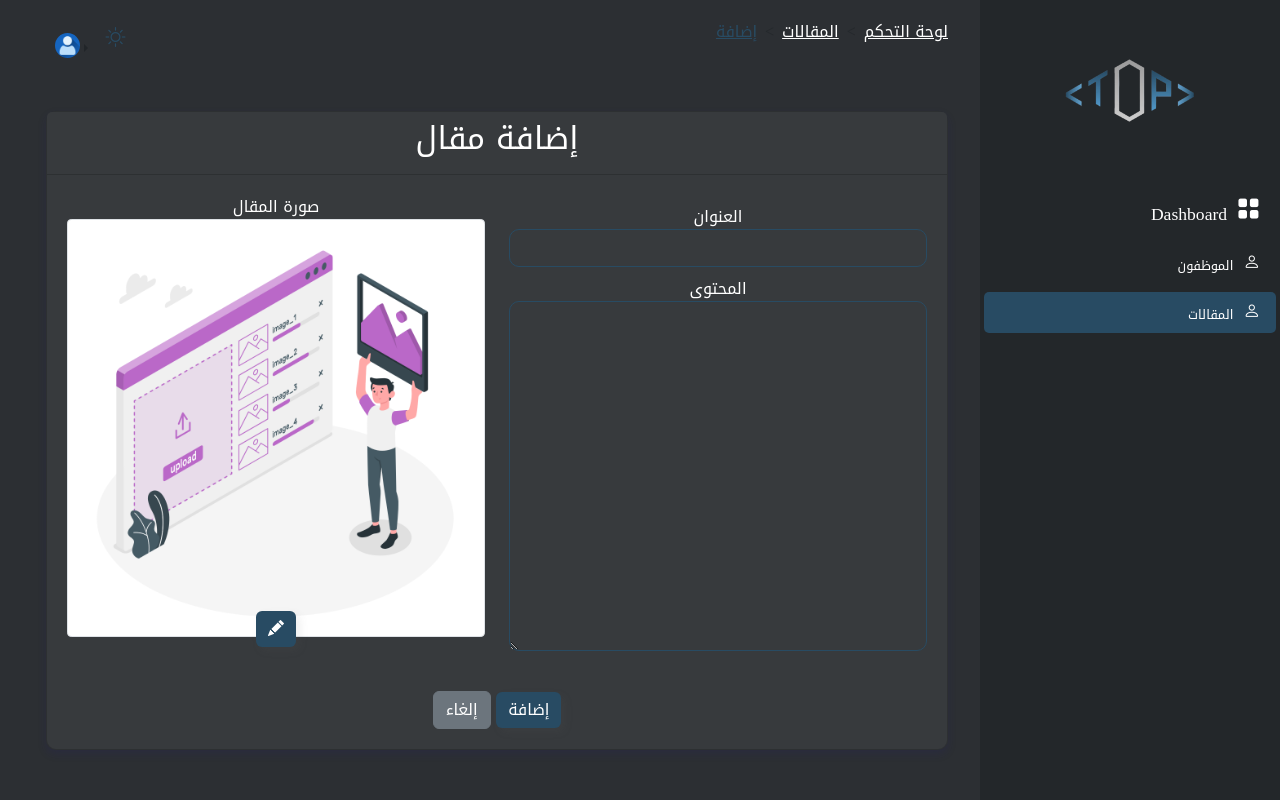
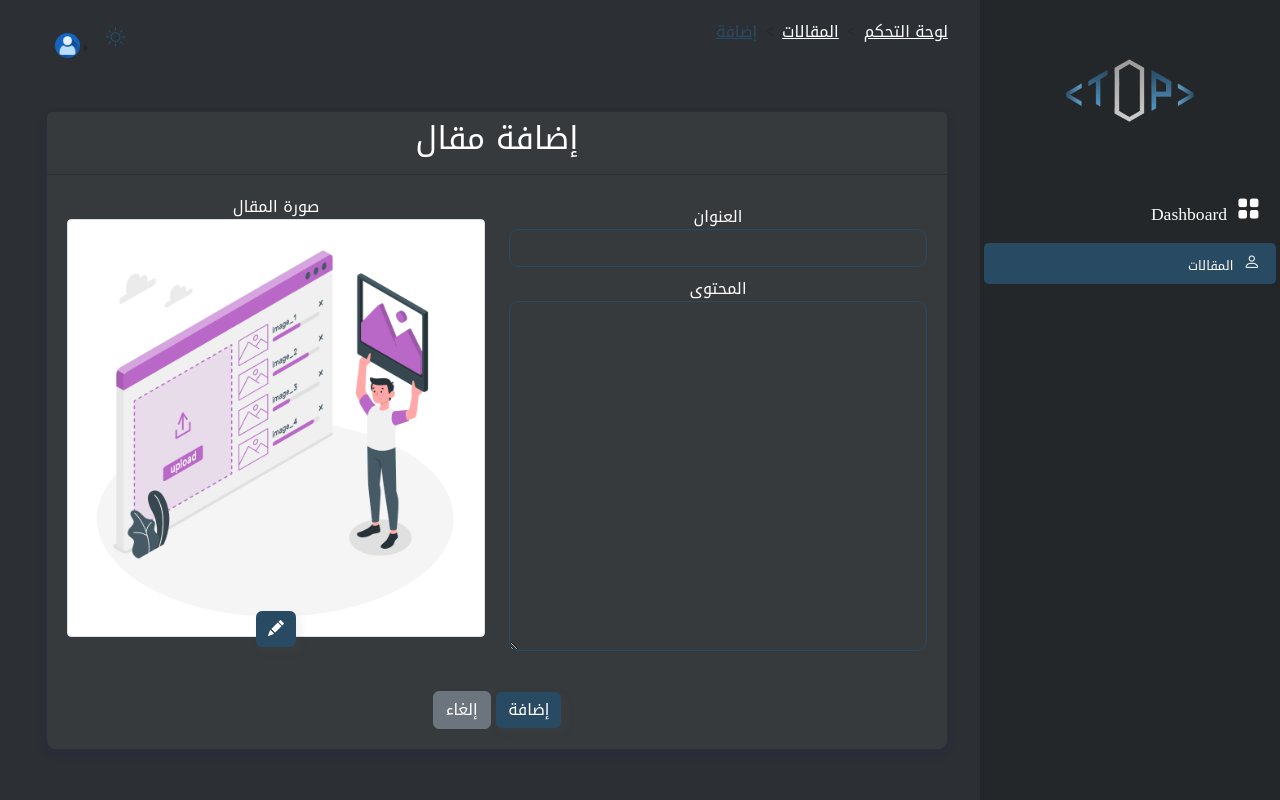
Before and after one commit to AhmadAD22/core, a Django app: page /dashboard/blog/add/ in a window 1280 px wide. Run offline with Django 5.2, Linux system fonts and the light colour scheme; some libraries are stand-ins or nearby versions.

Commit message:
v1 fix dashboard bug

```diff
--- a/dashboard/templates/base_dashboard.html
+++ b/dashboard/templates/base_dashboard.html
@@ -49,14 +49,15 @@
 
             <ul class="nav flex-column">
               <li class="nav-item">
-                <a class="nav-link m-1 {% block managers %}
+                {% if request.user.is_superuser %}
+                  <a class="nav-link m-1 {% block managers %}{% endblock %}"
+                    href="{% url 'manager:manager_list' %}">
+                    <i class="bi bi-person"></i>
+                    الموظفون
+                  </a>
+                {% endif %}
+              </li>
 
-                  {% endblock %}"
-                  href="{% url 'manager:manager_list' %}">
-                  <i class="bi bi-person"></i>
-                  الموظفون
-                </a>
-              </li>
               <li class="nav-item">
                 <a class="nav-link m-1 {% block blogs %}
 
@@ -131,10 +132,10 @@
                 <ul class="dropdown-menu text-center">
                   {% if request.user.is_authenticated %}
                     <li>
-                      <a class="dropdown-item" href="">{% trans 'Account' %}</a>
+                      <a class="dropdown-item" href="">{{request.user.fullName}}</a>
                     </li>
                     <li>
-                      <a class="nav-link" href="">{% trans 'Logout' %}</a>
+                      <a class="nav-link" href="{% url 'logout' %}">{% trans 'Logout' %}</a>
                     </li>
                   {% endif %}
                 </ul>
```
Also changed, not shown: db.sqlite3, 1 other file.
